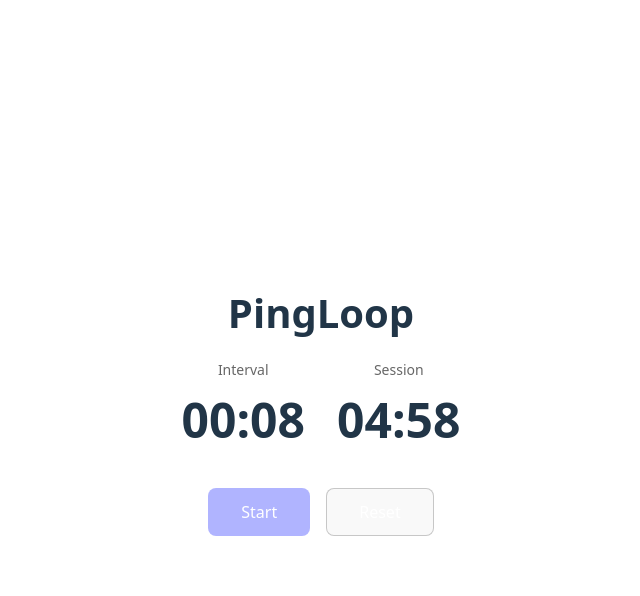
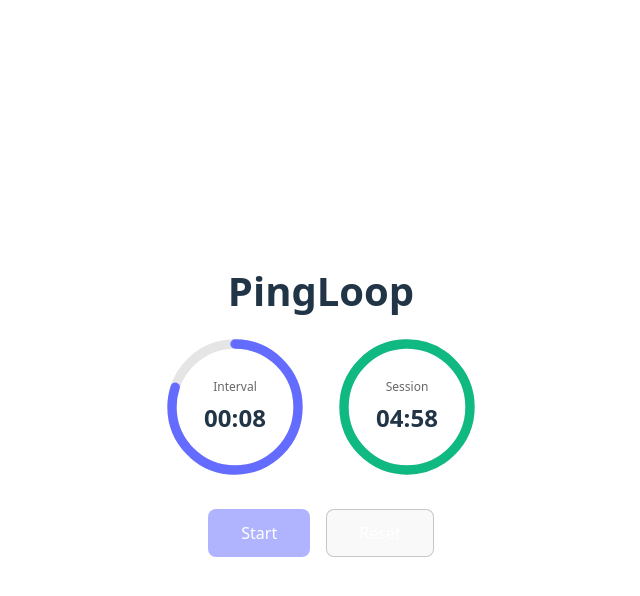
Before and after one commit to osatoh/PingLoop, a website built with Vite: page index.html in a window 1280 px wide. Both pictures are taken after a click on the button "Start". Shown: the whole page, without its empty margins (319-959 px from the left). Built offline with nearby package versions, Linux system fonts and the light colour scheme.

Commit message:
feat: add circular progress rings for timer display
- Replace text-only display with SVG circular progress rings
- Interval shown in blue, Session in green
- Progress rings animate as time counts down

```diff
--- a/index.html
+++ b/index.html
@@ -30,13 +30,25 @@
       </div>
 
       <div class="display">
-        <div class="time-box">
-          <span class="label">Interval</span>
-          <span class="time" id="interval-display">00:10</span>
+        <div class="timer-circle">
+          <svg class="progress-ring" viewBox="0 0 120 120">
+            <circle class="progress-ring__bg" cx="60" cy="60" r="54" />
+            <circle class="progress-ring__progress" id="interval-progress" cx="60" cy="60" r="54" />
+          </svg>
+          <div class="timer-circle__content">
+            <span class="label">Interval</span>
+            <span class="time" id="interval-display">00:10</span>
+          </div>
         </div>
-        <div class="time-box">
-          <span class="label">Session</span>
-          <span class="time" id="session-display">05:00</span>
+        <div class="timer-circle">
+          <svg class="progress-ring" viewBox="0 0 120 120">
+            <circle class="progress-ring__bg" cx="60" cy="60" r="54" />
+            <circle class="progress-ring__progress session" id="session-progress" cx="60" cy="60" r="54" />
+          </svg>
+          <div class="timer-circle__content">
+            <span class="label">Session</span>
+            <span class="time" id="session-display">05:00</span>
+          </div>
         </div>
       </div>
 
--- a/src/main.ts
+++ b/src/main.ts
@@ -9,11 +9,22 @@ const sessionMinInput = document.getElementById('session-min') as HTMLInputEleme
 const sessionSecInput = document.getElementById('session-sec') as HTMLInputElement;
 const intervalDisplay = document.getElementById('interval-display') as HTMLSpanElement;
 const sessionDisplay = document.getElementById('session-display') as HTMLSpanElement;
+const intervalProgress = document.querySelector('#interval-progress') as SVGCircleElement;
+const sessionProgress = document.querySelector('#session-progress') as SVGCircleElement;
 const startBtn = document.getElementById('start-btn') as HTMLButtonElement;
 const resetBtn = document.getElementById('reset-btn') as HTMLButtonElement;
 const settingsDiv = document.getElementById('settings') as HTMLDivElement;
 
+const CIRCLE_CIRCUMFERENCE = 2 * Math.PI * 54; // r=54
+
 let timer: Timer | null = null;
+let intervalDuration = 0;
+let sessionDuration = 0;
+
+function setProgress(circle: SVGCircleElement, progress: number): void {
+  const offset = CIRCLE_CIRCUMFERENCE * (1 - progress);
+  circle.style.strokeDashoffset = String(offset);
+}
 
 function getIntervalSeconds(): number {
   const min = parseInt(intervalMinInput.value, 10) || 0;
@@ -39,6 +50,8 @@ function loadSavedSettings(): void {
 function updateDisplayFromInputs(): void {
   intervalDisplay.textContent = formatTime(getIntervalSeconds());
   sessionDisplay.textContent = formatTime(getSessionSeconds());
+  setProgress(intervalProgress, 1);
+  setProgress(sessionProgress, 1);
 }
 
 function clampValue(input: HTMLInputElement): void {
@@ -67,10 +80,10 @@ function handleArrowKeys(e: KeyboardEvent): void {
 }
 
 function startTimer(): void {
-  const intervalSeconds = getIntervalSeconds();
-  const sessionSeconds = getSessionSeconds();
+  intervalDuration = getIntervalSeconds();
+  sessionDuration = getSessionSeconds();
 
-  if (intervalSeconds <= 0 || sessionSeconds <= 0) {
+  if (intervalDuration <= 0 || sessionDuration <= 0) {
     alert('Please set valid times greater than 0');
     return;
   }
@@ -84,7 +97,7 @@ function startTimer(): void {
 
   ensureAudioContext();
 
-  timer = new Timer(intervalSeconds, sessionSeconds, {
+  timer = new Timer(intervalDuration, sessionDuration, {
     onStart: () => {
       playStartSound();
       startBtn.disabled = true;
@@ -103,6 +116,8 @@ function startTimer(): void {
     onTick: (intervalRemaining, sessionRemaining) => {
       intervalDisplay.textContent = formatTime(intervalRemaining);
       sessionDisplay.textContent = formatTime(sessionRemaining);
+      setProgress(intervalProgress, intervalRemaining / intervalDuration);
+      setProgress(sessionProgress, sessionRemaining / sessionDuration);
     },
   });
 
--- a/src/style.css
+++ b/src/style.css
@@ -93,19 +93,56 @@ h1 {
   margin-bottom: 2rem;
 }
 
-.time-box {
+.timer-circle {
+  position: relative;
+  width: 140px;
+  height: 140px;
+}
+
+.progress-ring {
+  width: 100%;
+  height: 100%;
+  transform: rotate(-90deg);
+}
+
+.progress-ring__bg {
+  fill: none;
+  stroke: rgba(255, 255, 255, 0.1);
+  stroke-width: 8;
+}
+
+.progress-ring__progress {
+  fill: none;
+  stroke: #646cff;
+  stroke-width: 8;
+  stroke-linecap: round;
+  stroke-dasharray: 339.292;
+  stroke-dashoffset: 0;
+  transition: stroke-dashoffset 0.3s ease;
+}
+
+.progress-ring__progress.session {
+  stroke: #10b981;
+}
+
+.timer-circle__content {
+  position: absolute;
+  top: 50%;
+  left: 50%;
+  transform: translate(-50%, -50%);
   display: flex;
   flex-direction: column;
+  align-items: center;
   gap: 0.25rem;
 }
 
-.time-box .label {
-  font-size: 0.875rem;
+.timer-circle__content .label {
+  font-size: 0.75rem;
   color: rgba(255, 255, 255, 0.6);
 }
 
-.time-box .time {
-  font-size: 3rem;
+.timer-circle__content .time {
+  font-size: 1.5rem;
   font-weight: bold;
   font-variant-numeric: tabular-nums;
 }
@@ -164,8 +201,12 @@ button:disabled {
   }
 
   .input-group label,
-  .time-box .label {
+  .timer-circle__content .label {
     color: rgba(0, 0, 0, 0.6);
+  }
+
+  .progress-ring__bg {
+    stroke: rgba(0, 0, 0, 0.1);
   }
 
   .time-input input {
```
